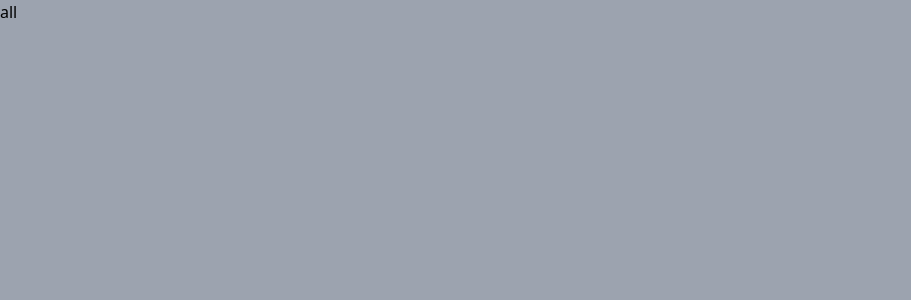
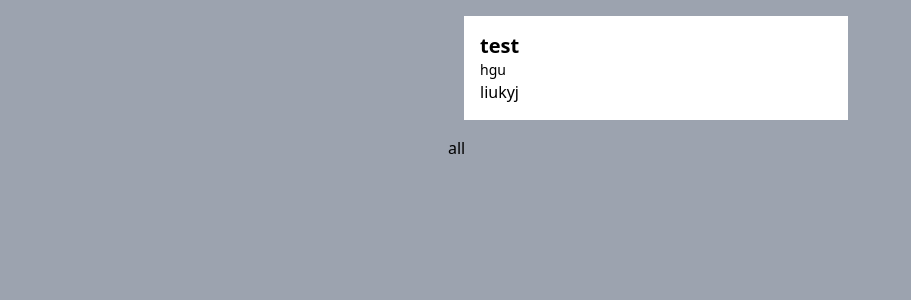
Before and after one commit to kami6800/proeveeksamen, a Vue app: page /all in a window 1280 px wide. Shown: the top 300 px of the page, without its empty margins (0-911 px from the left). Built offline with nearby package versions, Linux system fonts and the light colour scheme.

Commit message:
added mood card component

```diff
--- a/src/App.vue
+++ b/src/App.vue
@@ -1,5 +1,7 @@
 <template>
-  <router-view></router-view>
+  <div class="m-0 m-auto w-96">
+    <router-view></router-view>
+  </div>
 </template>
 
 <script>
--- /dev/null
+++ b/src/components/MoodCard.vue
@@ -0,0 +1,7 @@
+<template>
+    <div class="w-full p-4 m-4 bg-white">
+        <h2 class="font-bold text-xl">test</h2>
+        <h3 class="font-thin text-sm">hgu</h3>
+        <p>liukyj</p>
+    </div>
+</template>
--- a/src/pages/AllMoods.vue
+++ b/src/pages/AllMoods.vue
@@ -1,3 +1,13 @@
 <template>
+    <mood-card></mood-card>
     <button>all</button>
 </template>
+
+<script>
+import MoodCard from "../components/MoodCard";
+export default {
+    components:{
+        MoodCard
+    }
+}
+</script>
```
